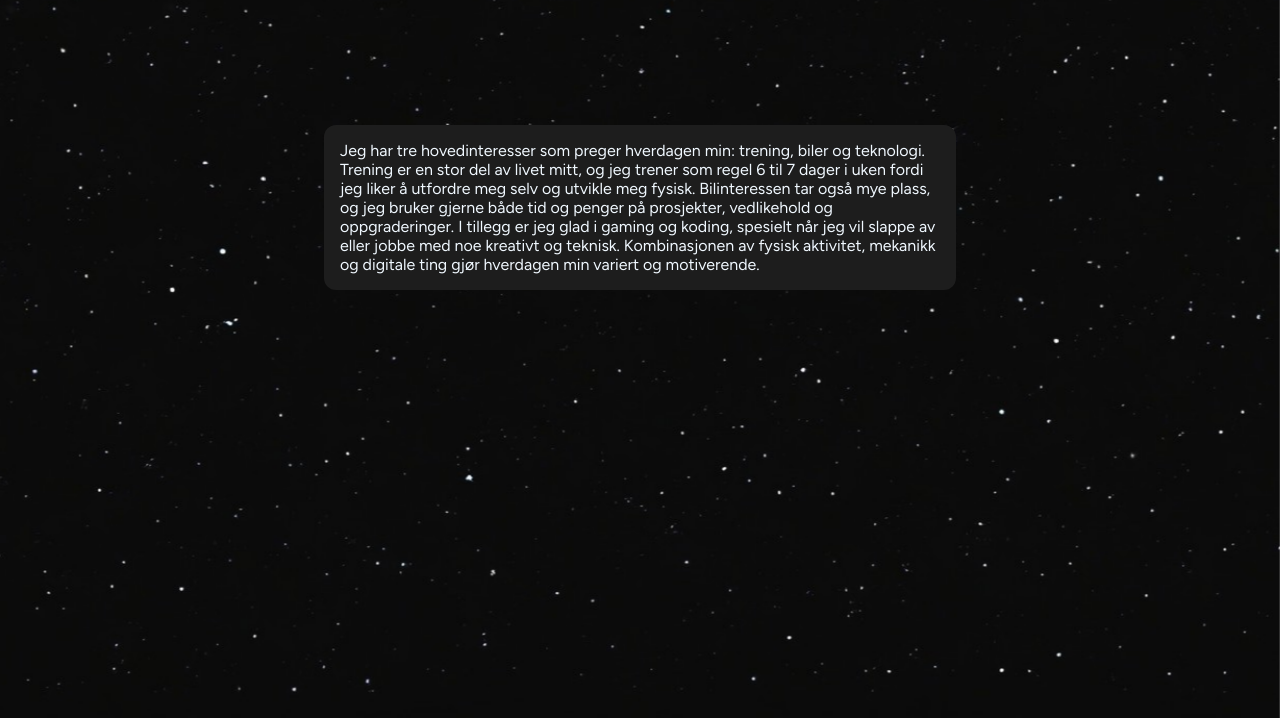
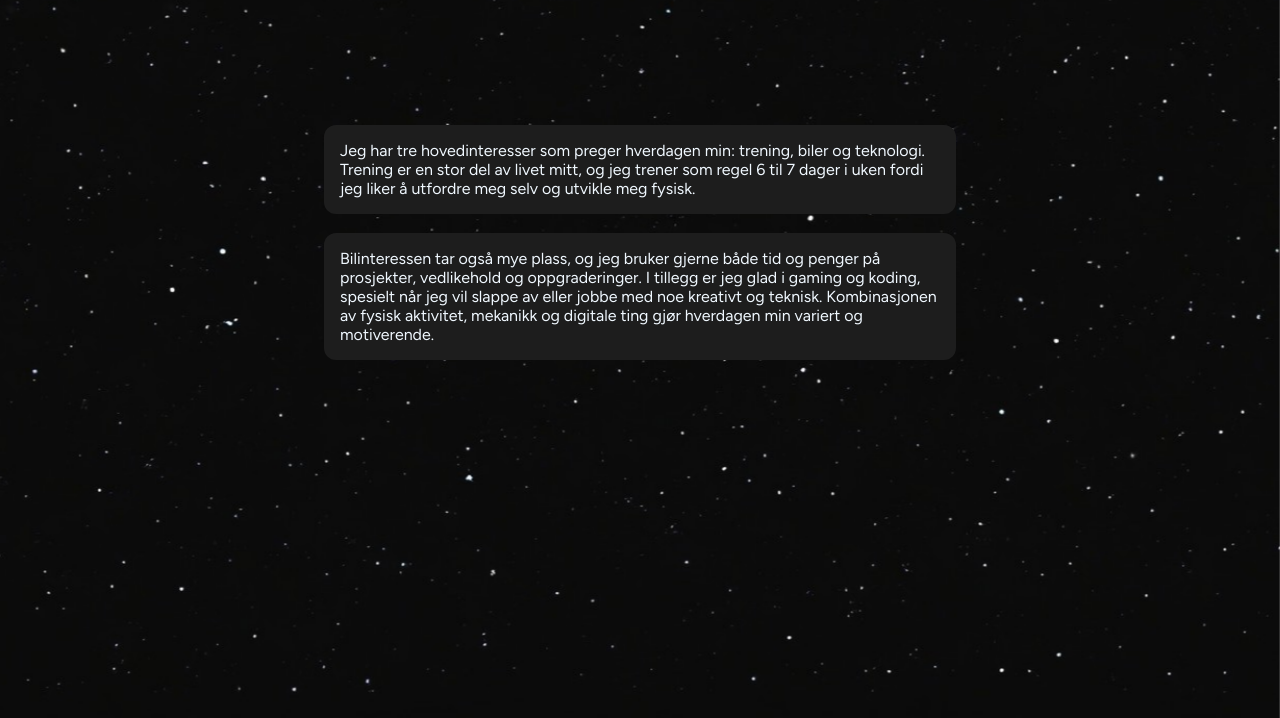
Before and after one commit to josteinwestrum/arbeidskrav-1, a plain HTML site: page hobby.html in a window 1280 px wide. Shown: the part 82-800 px from the top of the page. Drawn offline with Linux system fonts and the light colour scheme.

Commit message:
added more semantic elements

```diff
--- a/hobby.html
+++ b/hobby.html
@@ -13,21 +13,27 @@
         <div class="bg"></div>
 <header class="header">
         <div class="logoName">Jostein Westrum</div>
-        <div class="headerButtons">
+        <nav class="headerButtons">
             <ul>
                 <li><a href="aboutme.html">Om meg</a></li>
                 <li><a href="hobby.html">Mine interesser</a></li>
             </ul>
-        </div>
+        </nav>
     </header>
     <br><br><br><br><br><br><br>
+    <main>
+        <div>
             <p class="aboutMeText2">
                 Jeg har tre hovedinteresser som preger
                 hverdagen min: trening, biler og teknologi.
                 Trening er en stor del av livet mitt, og jeg
                 trener som regel 6 til 7 dager i uken fordi
                 jeg liker å utfordre meg selv og utvikle meg
-            fysisk. Bilinteressen tar også mye plass, og
+                fysisk.
+            </p>
+            <br>
+            <p class="aboutMeText2">
+                Bilinteressen tar også mye plass, og
                 jeg bruker gjerne både tid og penger på
                 prosjekter, vedlikehold og oppgraderinger.
                 I tillegg er jeg glad i gaming og koding,
@@ -37,5 +43,7 @@
                 ting gjør hverdagen min variert og
                 motiverende.
             </p>
+        </div>
+    </main>
 </body>
 </html>
```
Also changed, not shown: aboutMe.html (+8 -10 lines), index.html (+4 -4 lines). Lines whose indentation alone changed are shown as unchanged.
